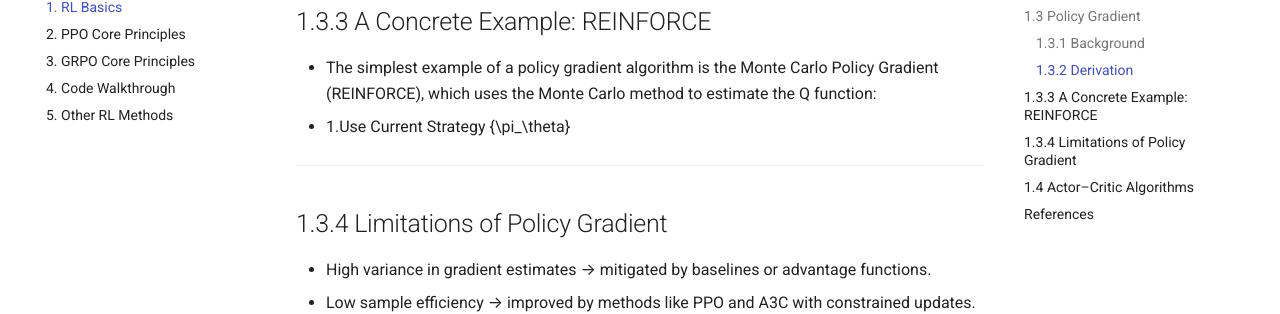
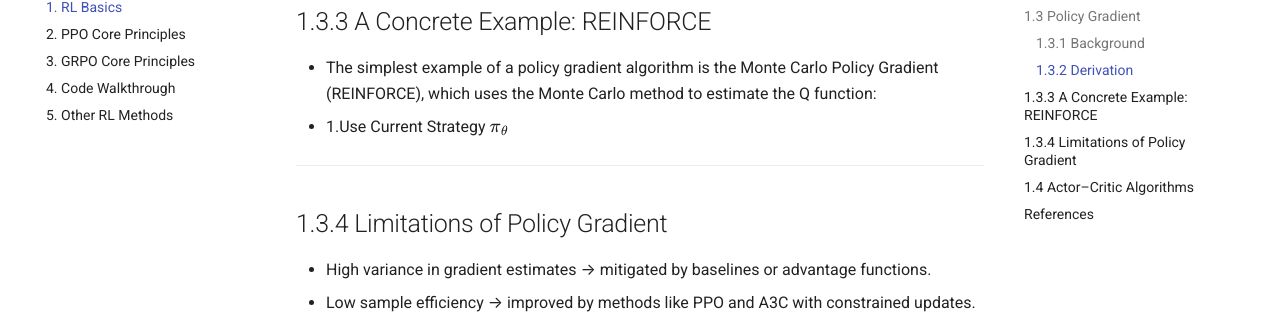
Before and after one commit to Nidhogg32/From-PPO-to-GRPO-Beginner-Tutorial, an MkDocs documentation site: the page built from docs/01_RLBasics.md, in a window 1280 px wide and 900 px high, scrolled down 2976 px. Shown: the part 146-460 px from the top of the window. Built offline with MkDocs 1.6.1 and Material for MkDocs 9.7.7, drawn with Linux system fonts in a browser that asks for light colours.

```diff
--- a/docs/01_RLBasics.md
+++ b/docs/01_RLBasics.md
@@ -97,7 +97,7 @@ $$
 ## 1.3.3 A Concrete Example: REINFORCE
 
 - The simplest example of a policy gradient algorithm is the Monte Carlo Policy Gradient (REINFORCE), which uses the Monte Carlo method to estimate the Q function:
-- 1.Use Current Strategy {\pi_\theta}
+- 1.Use Current Strategy $\pi_\theta$
 
 
 ---
```
